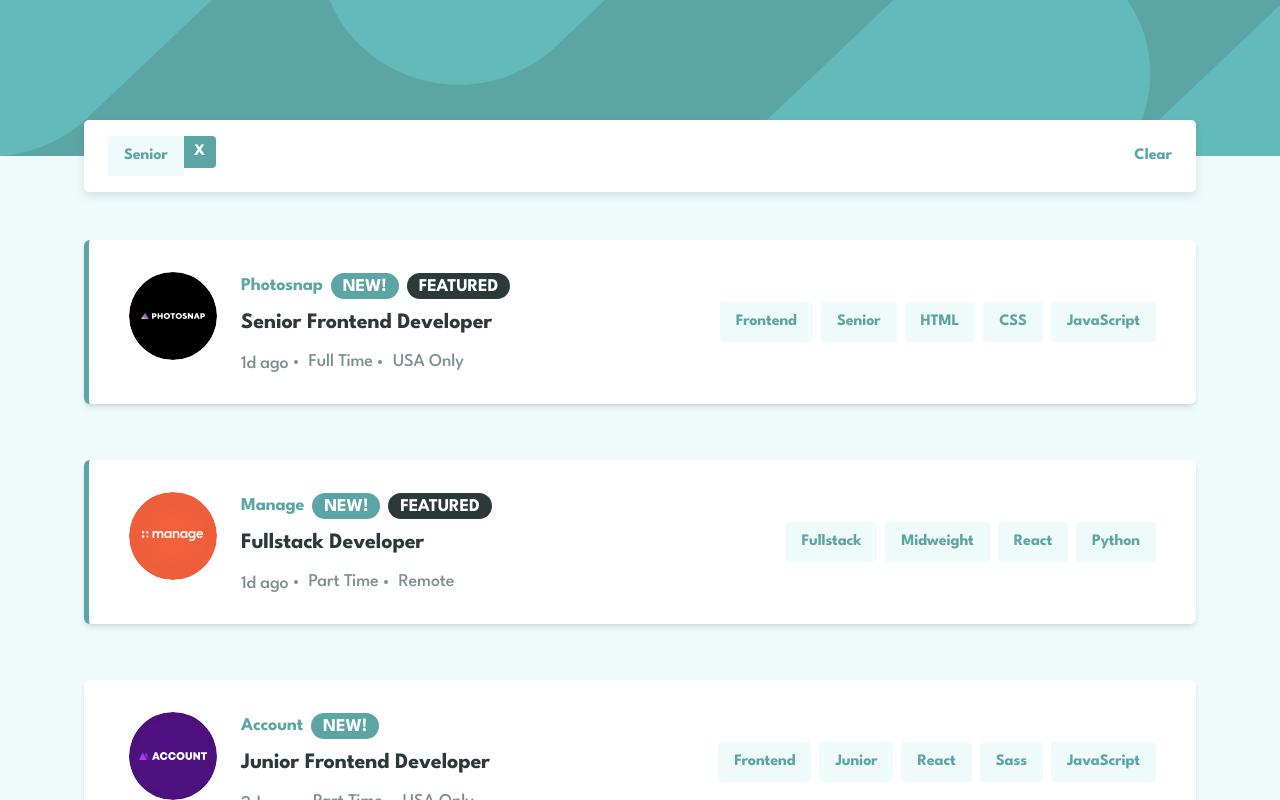
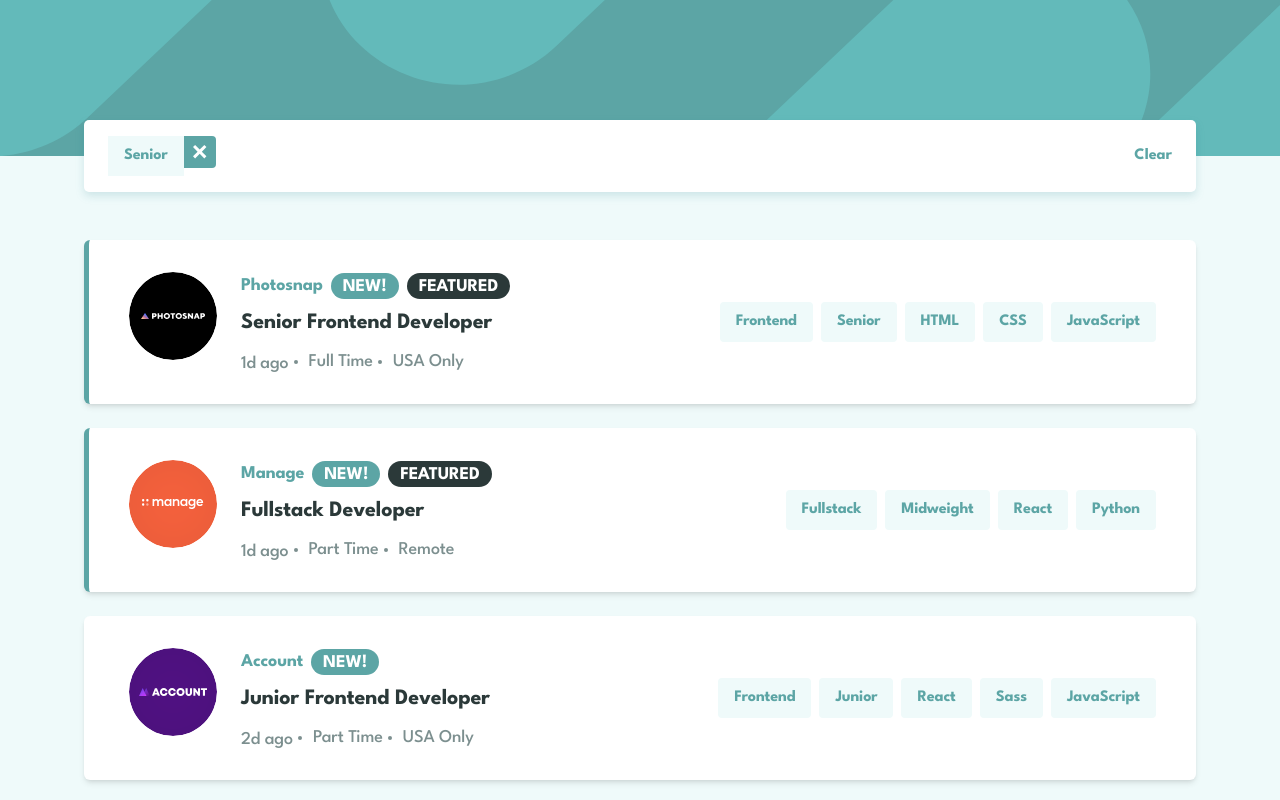
Before and after one commit to florianstancioiu/static-job-listings, a React (Vite) app: page / in a window 1280 px wide. Both pictures are taken after a click on the button "Senior". Shown: the top 800 px of the page. Built offline with nearby package versions, Linux system fonts and the light colour scheme.

Commit message:
Used svg remove icon instead of X character

```diff
--- a/src/components/Job/Job.tsx
+++ b/src/components/Job/Job.tsx
@@ -39,7 +39,7 @@ const Job = ({ job }: JobProps) => {
 
   const { onAddFilter } = useFiltersContext();
 
-  const articleClasses = `${featured ? "border-green-400" : "border-transparent"} border-l-5 mb-14 px-4 py-4 pt-0 rounded-md shadow-md bg-white xl:px-10 xl:py-8`;
+  const articleClasses = `${featured ? "border-green-400" : "border-transparent"} border-l-5 mb-14 px-4 py-4 pt-0 rounded-md shadow-md bg-white xl:px-10 xl:py-8 xl:mb-6`;
 
   return (
     <article className={articleClasses}>
--- a/src/components/UI/FilterBtn/FilterBtn.tsx
+++ b/src/components/UI/FilterBtn/FilterBtn.tsx
@@ -14,9 +14,9 @@ const FilterBtn = ({ id, title, onRemove }: FilterBtnProps) => {
       >
         {title}
       </button>
-      <p className="w-8 h-8 grid place-content-center uppercase font-bold text-white bg-green-400 rounded-tr rounded-br cursor-pointer group-hover:bg-green-900">
-        x
-      </p>
+      <div className="w-8 h-8 grid place-content-center uppercase font-bold text-white bg-green-400 rounded-tr rounded-br cursor-pointer group-hover:bg-green-900">
+        <img src="/public/images/icon-remove.svg" alt="" />
+      </div>
     </div>
   );
 };
```
